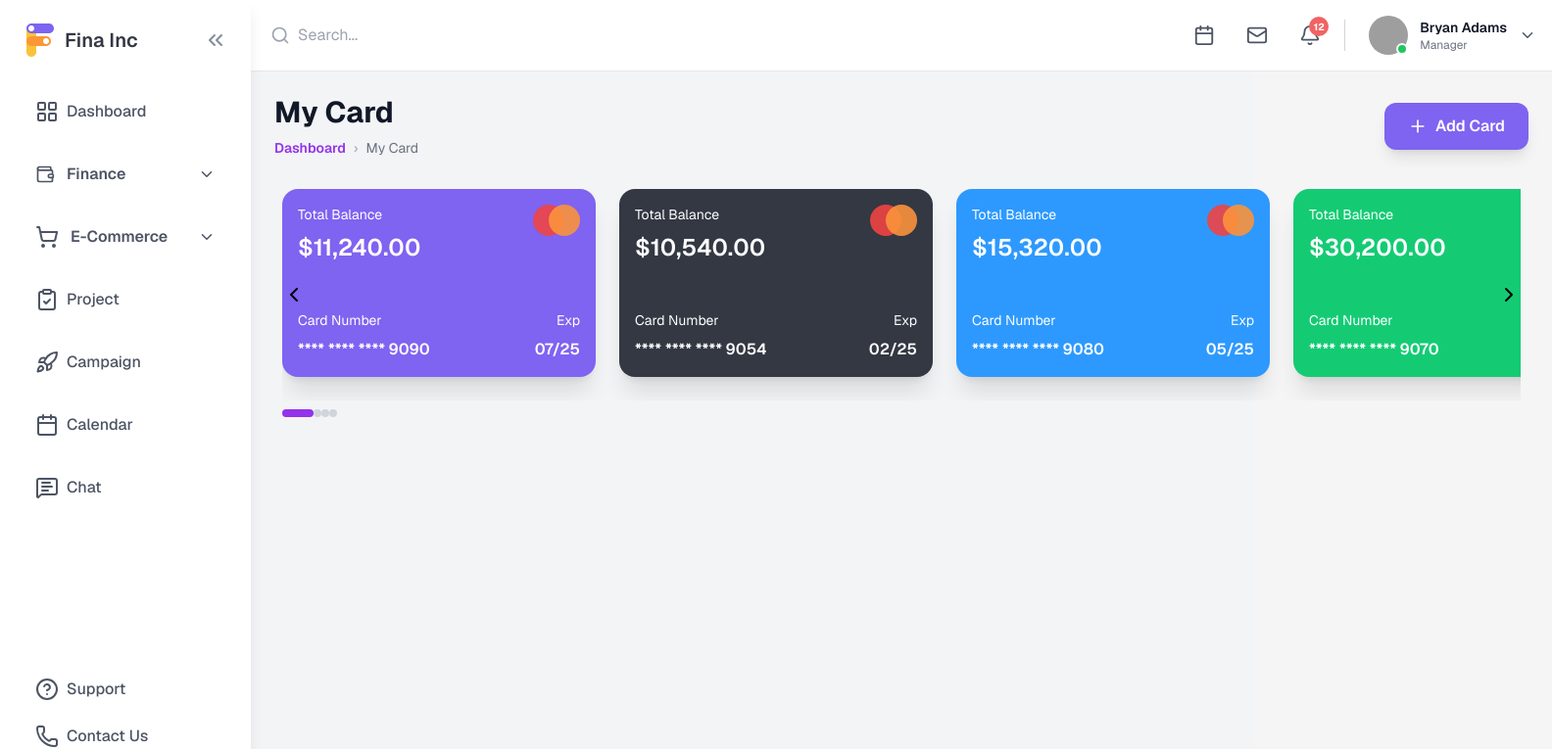
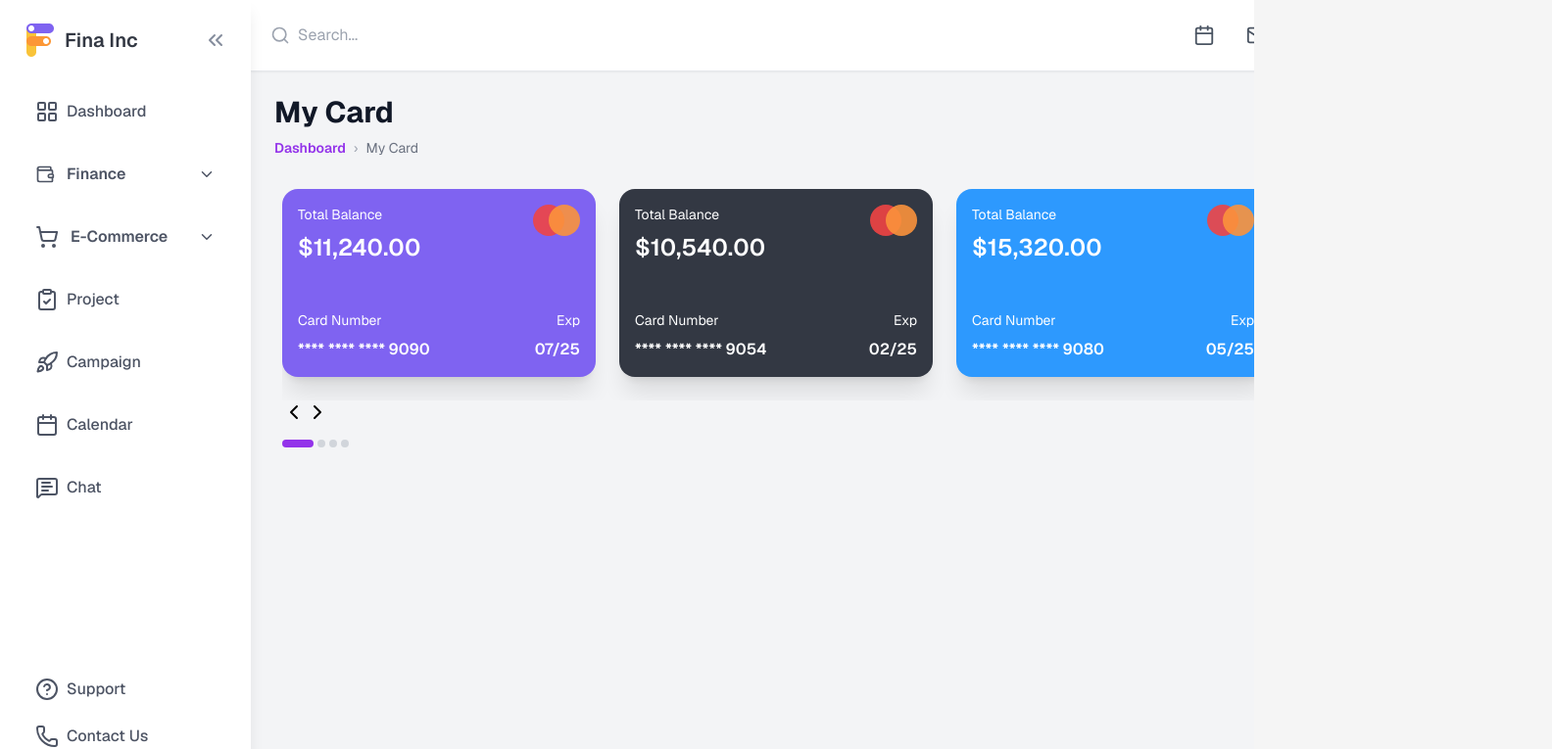
Before and after one commit to 081dikeh/FinaInc, a React (Vite) app: page /finance/my-card in a window 1280 px wide. Shown: the top 765 px of the page at 98% size, 1584 px wide, since content can reach past the window. Built offline with nearby package versions, Linux system fonts and the light colour scheme; grey boxes are pictures that could not be loaded.

Commit message:
styles correction

```diff
--- a/src/App.jsx
+++ b/src/App.jsx
@@ -12,11 +12,11 @@ import MyCard from './pages/FinancePage/MyCard';
 function App() {
   return (
     <BrowserRouter>
-    <div className="flex min-h-screen bg-gray-100 font-geist">
+    <div className="flex bg-gray-100 font-geist min-h-screen overflow-x-hidden">
       <SideBar />
-      <div className="flex-1 flex flex-col">
+      <div className="flex-1 flex flex-col ml-64">
         <Header />
-        <main className="p-6 ml-64 max-w-[100%]">
+        <main className="p-6 w-full max-w-full">
             <Routes>
               <Route path='/' element={<DashBoardPage />} />
               <Route path='/finance/my-card' element={<MyCard />} />
--- a/src/components/layout/Header.jsx
+++ b/src/components/layout/Header.jsx
@@ -6,7 +6,7 @@ export default function Header() {
   const [userDropdownOpen, setUserDropdownOpen] = useState(false);
 
   return (
-    <nav className="bg-white border-b border-gray-200 p-2 ml-64">
+    <nav className="bg-white border-b border-gray-200 p-2 max-w-full w-full overflow-hidden shadow-sm">
       <div className="flex items-center justify-between">
         {/* Left Section - Search */}
         <div className="flex items-center flex-1 max-w-md">
--- a/src/index.css
+++ b/src/index.css
@@ -12,4 +12,7 @@
 body {
   font-family: -apple-system, BlinkMacSystemFont, 'Segoe UI', sans-serif;
   background-color: #f5f5f5;
+  max-width: 100%;
+  overflow-x: hidden;
+
 }
--- a/src/pages/FinancePage/MyCard.jsx
+++ b/src/pages/FinancePage/MyCard.jsx
@@ -4,7 +4,7 @@ import CardContainer from "./MyCardComponents/CardContainer";
 
 export default function MyCard() {
   return (
-    <section className="">
+    <section className="w-full max-w-7xl">
         <div className="flex justify-between items-center mb-6">
             <div>
             <h1 className="text-3xl font-bold text-gray-900 mb-2">My Card</h1>
@@ -22,8 +22,6 @@ export default function MyCard() {
         <div className="">
             <CardContainer />
         </div>
-
-
     </section>
   )
 };
--- a/src/pages/FinancePage/MyCardComponents/CardContainer.jsx
+++ b/src/pages/FinancePage/MyCardComponents/CardContainer.jsx
@@ -18,7 +18,7 @@ export default function CardContainer(){
     function scrollLeft(){
         if(scrollContainerRef.current){
             scrollContainerRef.current.scrollBy({
-                left: -350,
+                left: -500,
                 behavior: 'smooth'
             });
             setActiveCard(Math.max(0, activeCard - 1));
@@ -28,7 +28,7 @@ export default function CardContainer(){
     function scrollRight(){
         if(scrollContainerRef.current){
             scrollContainerRef.current.scrollBy({
-                left: 350,
+                left: 500,
                 behavior: 'smooth'
             });
             setActiveCard(Math.min(cards.length - 1, activeCard + 1));
@@ -37,23 +37,23 @@ export default function CardContainer(){
 
 
     return(
-        <div className="w-full max-w-7xl mx-auto p-2">
+        <div className=" mx-auto p-2">
             <div className="relative">
                 <div
                     ref={scrollContainerRef}
-                    className="flex gap-6 overflow-x-auto scrollbar-hide pb-6"
+                    className="flex gap-6 overflow-x-auto scrollbar-hide pb-6 cursor-pointer"
                     style={{
                         scrollSnapType: 'x mandatory',
                         WebkitOverflowScrolling: 'touch'
                     }}
                 >
-                    {cards.map((c) => (
+                    {cards.map((card) => (
                         <Card
-                            key={c.id}
-                            bgColor={c.bgColor}
-                            balance={c.balance}
-                            cardNumber={c.cardNumber}
-                            expDate={c.expDate}
+                            key={card.id}
+                            bgColor={card.bgColor}
+                            balance={card.balance}
+                            cardNumber={card.cardNumber}
+                            expDate={card.expDate}
                         />
                     ))}
                 </div>
@@ -62,7 +62,7 @@ export default function CardContainer(){
                 <button
                     onClick={scrollLeft}
                     disabled={activeCard === 0}
-                    className=" absolute top-1/2 left-0 transform -translate-y-1/2 "
+                    className=" "
                 >
                     <ChevronLeft/>
                 </button>
@@ -70,7 +70,7 @@ export default function CardContainer(){
                 <button
                     onClick={scrollRight}
                     disabled={activeCard === cards.length - 1}
-                    className=" absolute top-1/2 right-0 transform -translate-y-1/2 "
+                    className=" "
                 >
                     <ChevronRight/>
                 </button>
@@ -91,7 +91,7 @@ export default function CardContainer(){
                             });
                         }
                         }}
-                        className={`h-2 rounded-full transition-all ${
+                        className={`h-2 mr-1 rounded-full transition-all ${
                         index === activeCard
                             ? 'w-8 bg-purple-600'
                             : 'w-2 bg-gray-300'
```
